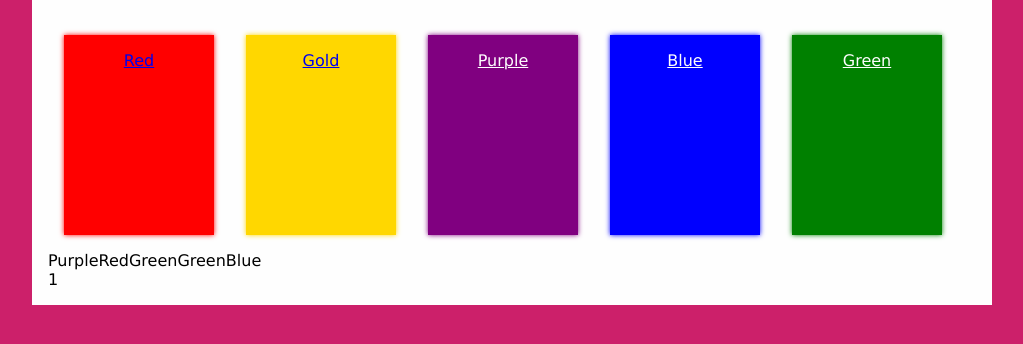
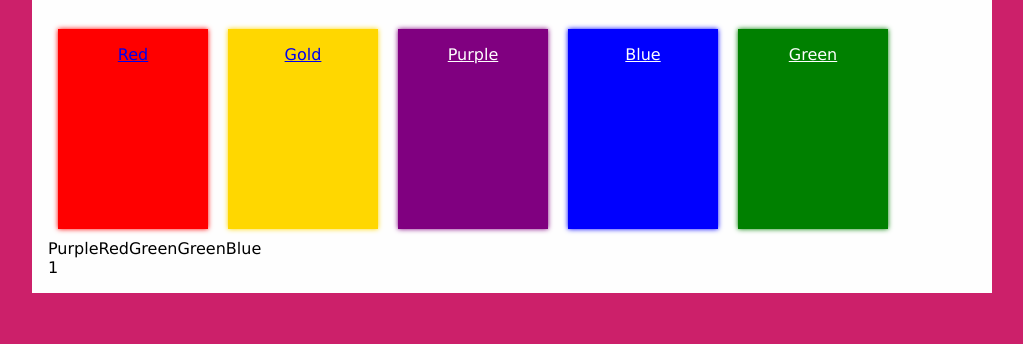
Before and after one commit to whostolemyhat/feb-1gam, a website: page app/index.html in a window 1280 px wide. Both pictures are taken after a click on the link "Red". Shown: the part 78-422 px from the top of the page, without its empty margins (128-1151 px from the left). Drawn offline with nearby package versions, Linux system fonts and the light colour scheme; files that its build step writes are made by us from their sources.

Commit message:
Animation

```diff
--- a/app/scripts/main.js
+++ b/app/scripts/main.js
@@ -11,12 +11,26 @@ jQuery(document).ready(function($) {
         sequence.push(Math.floor(Math.random() * maxLength) + 1);
     }
 
-    console.log(sequence);
-
     for(var i = 0; i < sequence.length; i++) {
         // play sequence
         // $('.character').eq(sequence[i]).animate({ fontSize : '30px '}).css({ color: 'red'});
         $('.sequence').append(charOrder[sequence[i] - 1]);
+        // animate sequence starting at 0 (first element)
+        playSequence(0);
+
+        // $('.character:eq(' + sequence[i] + ')').animate({
+        //     width: '170',
+        //     height: '220',
+        //     marginLeft: 0,
+        //     marginTop: 0
+        // }, 150, function() {
+        //     $(this).animate({
+        //         width: '150',
+        //         height: '200',
+        //         marginLeft: '10px',
+        //         marginTop: '10px'
+        //     }, 150);
+        // })
     }
 
     $('.character').click(function(e) {
@@ -27,13 +41,15 @@ jQuery(document).ready(function($) {
         $(this).animate({
             width: '170',
             height: '220',
-            marginLeft: '7px'
-        }, 250, function() {
+            marginLeft: 0,
+            marginTop: 0
+        }, 150, function() {
             $(this).animate({
                 width: '150',
                 height: '200',
-                marginLeft: '1em'
-            }, 250);
+                marginLeft: '10px',
+                marginTop: '10px'
+            }, 150);
         });
 
         userSequence.push($this.index());
@@ -81,4 +97,29 @@ jQuery(document).ready(function($) {
         return true;
     }
 
+    function playSequence(i) {
+        var el = $('.character:eq(' + sequence[i] + ')');
+        console.log(sequence);
+        console.log(el);
+
+        el.animate({
+            width: '170',
+            height: '220',
+            marginLeft: 0,
+            marginTop: 0
+        }, 150, function() {
+            $(this).animate({
+                width: '150',
+                height: '200',
+                marginLeft: '10px',
+                marginTop: '10px'
+            }, 150);
+        });
+
+        i++;
+        if(i < sequence.length) {
+            setTimeout(function() { playSequence(i); }, 1000);
+        }
+    }
+
 });
--- a/app/styles/base.scss
+++ b/app/styles/base.scss
@@ -28,7 +28,7 @@ body {
     float: left;
     width: 150px;
     height: 200px;
-    margin: 1em;
+    margin: 10px;
     padding: 1em;
     text-align: center;
 
```
